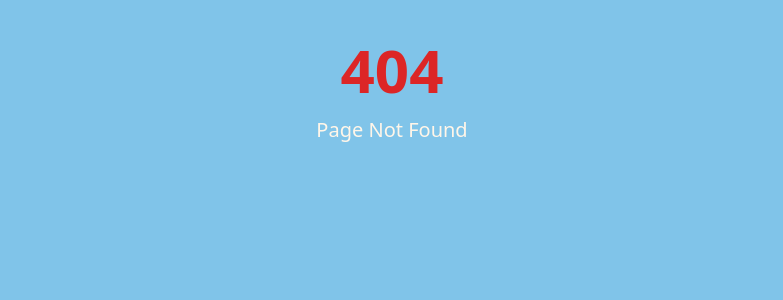
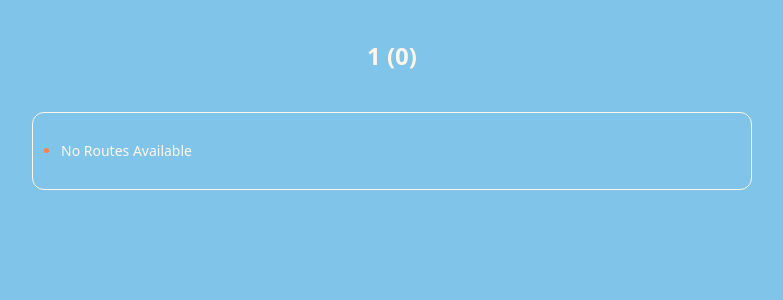
Before and after one commit to thakurprathya/insta_analyzer, a React (Vite) app: page /link/1 in a window 1280 px wide. Before the commit this address had no page. Shown: the top 300 px of the page, without its empty margins (248-1031 px from the left). Built offline with nearby package versions, Linux system fonts and the light colour scheme.

Commit message:
all functionality complete...

```diff
--- a/src/App.tsx
+++ b/src/App.tsx
@@ -1,12 +1,17 @@
-import { BrowserRouter as Router, Routes, Route } from "react-router-dom";
+import { BrowserRouter as Router, Routes, Route, Link } from "react-router-dom";
 import Home from "./pages/Home";
 import NotFound from "./pages/NotFound";
+import Links from "./pages/Links";
+import { useState } from "react";
 
 const App = () => {
+    const [links, setLinks] = useState({});
+
     return (
         <Router>
             <Routes>
-                <Route path="/" element={<Home />} />
+                <Route path="/" element={<Home links={links} setLinks={setLinks}/>} />
+                <Route path="/link/:id" element={<Links links={links}/>} />
                 <Route path="*" element={<NotFound />} />
             </Routes>
       </Router>
--- a/src/components/IndexTable.tsx
+++ b/src/components/IndexTable.tsx
@@ -1,17 +1,23 @@
+import { Link } from "react-router-dom"
+
 interface Props {
     links : {[key: string]: any}
 }
 
 const IndexTable = ({links} : Props) => {
-    console.log(links, Object.keys(links).length)
     return (
         <div className="w-[90%] md:w-[60%] rounded-xl border border-[#FFF6E9] p-5 md:p-7 text-[#FFF6E9]">
             <h2 className="text-[16px] md:text-[20px] text-md">Available Routes</h2>
             {Object.keys(links).length === 0 ?
                 <p className="m-2 text-sm md:text-md">No Routes Available</p>
             :
-                // Object.keys(links).map((link) => )
-                <></>
+                <ul className="ml-5 list-disc">
+                    {Object.keys(links).map((link) =>
+                        <li key={link} className="my-1 text-[#FF7F3E]">
+                            <Link key={link} to={`/link/${link}`} className="inline-block text-[#FFF6E9] transition-transform hover:transform hover:scale-[110%] hover:translate-x-5 duration-300">{link}</Link>
+                        </li>
+                    )}
+                </ul>
             }
         </div>
     )
--- a/src/pages/Home.tsx
+++ b/src/pages/Home.tsx
@@ -1,10 +1,12 @@
-import { useState } from "react"
 import { FileUpload } from "../components/FileUpload"
 import IndexTable from "../components/IndexTable"
 
-const Home = () => {
-    const [links, setLinks] = useState({});
+interface Props {
+    links : {[key: string]: any}
+    setLinks: React.Dispatch<React.SetStateAction<{[key: string]: any}>>;
+}
 
+const Home = ({links, setLinks} : Props) => {
     return (
         <div className="flex flex-col items-center justify-center p-7 md:p-10 gap-10">
             <h1 className="font-bold text-xl md:text-2xl text-[#FFF6E9]">Instagram Connection Analyzer</h1>
--- /dev/null
+++ b/src/pages/Links.tsx
@@ -0,0 +1,35 @@
+import { useParams } from 'react-router-dom';
+
+interface Props {
+    links : {[key: string]: any}
+}
+
+const Links = ({links} : Props) => {
+    const { id } = useParams();
+
+    const ExtractUsername = (link: string): string => {
+        const username = link.split('instagram.com/')[1];
+        return username;
+    }
+
+    return (
+        <div className='flex flex-col items-center p-10'>
+            <h1 className="font-bold text-xl md:text-2xl text-[#FFF6E9]">{id + " " + "(" + (id && links[id] ? links[id].length : 0) + ")" }</h1>
+            <ul className="mt-10 list-disc w-[95%] md:w-[60%] rounded-xl border border-[#FFF6E9] p-5 md:p-7 text-[#FFF6E9]">
+                {Object.keys(links).length === 0 ?
+                    <li className="text-sm md:text-md text-[#FF7F3E]">
+                        <p className='text-[#FFF6E9]'>No Routes Available</p>
+                    </li>
+                :
+                    id && links[id] ? links[id].map((link: string) =>
+                        <li key={link} className="my-1 text-[#FF7F3E]">
+                            <a key={link} target='__blank' href={link} className="cursor-pointer inline-block text-[#FFF6E9] transition-transform hover:transform hover:scale-[110%] hover:translate-x-5 duration-300">{ExtractUsername(link)}</a>
+                        </li>
+                    ) : null
+                }
+            </ul>
+        </div>
+    )
+}
+
+export default Links
```
